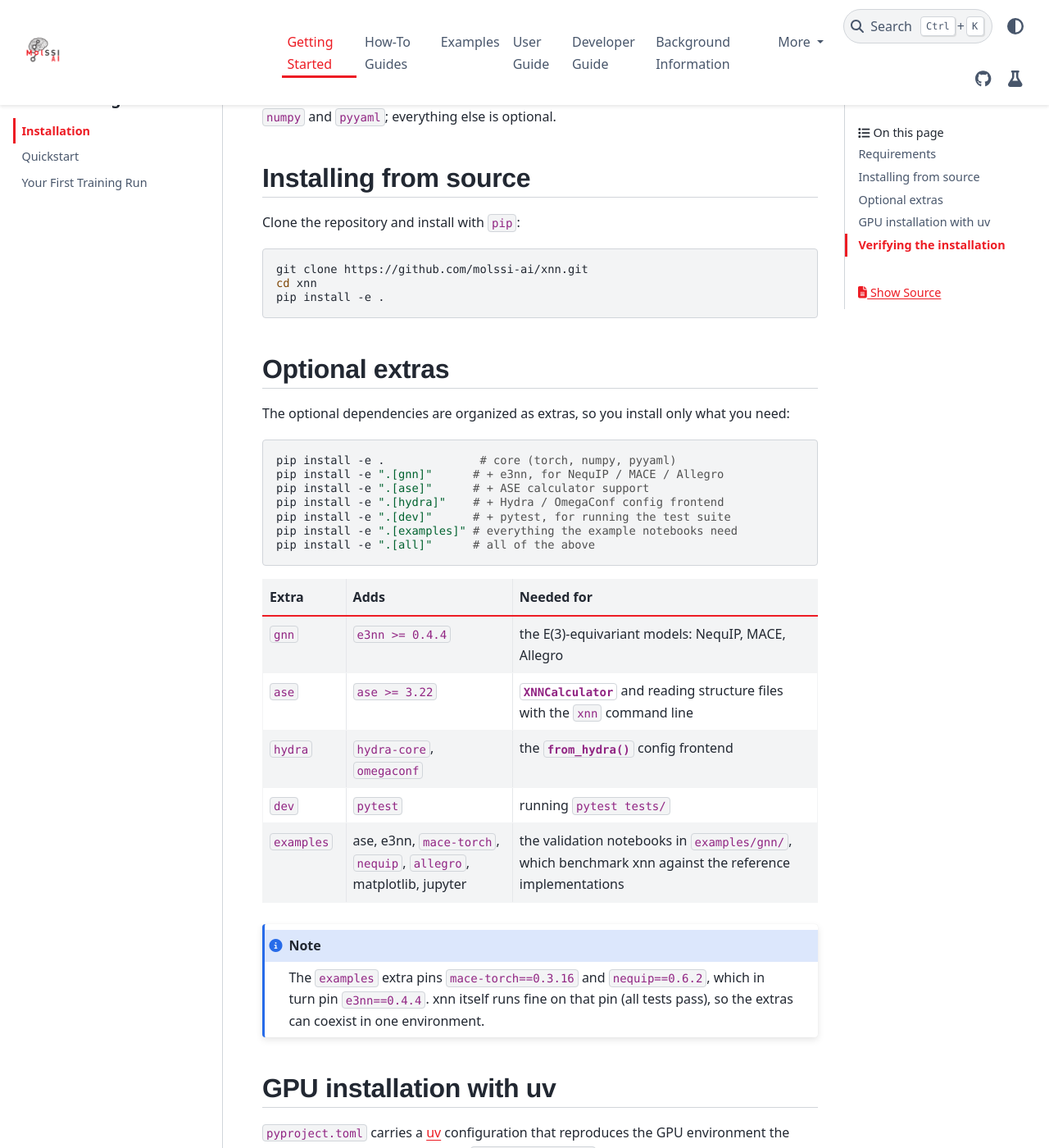
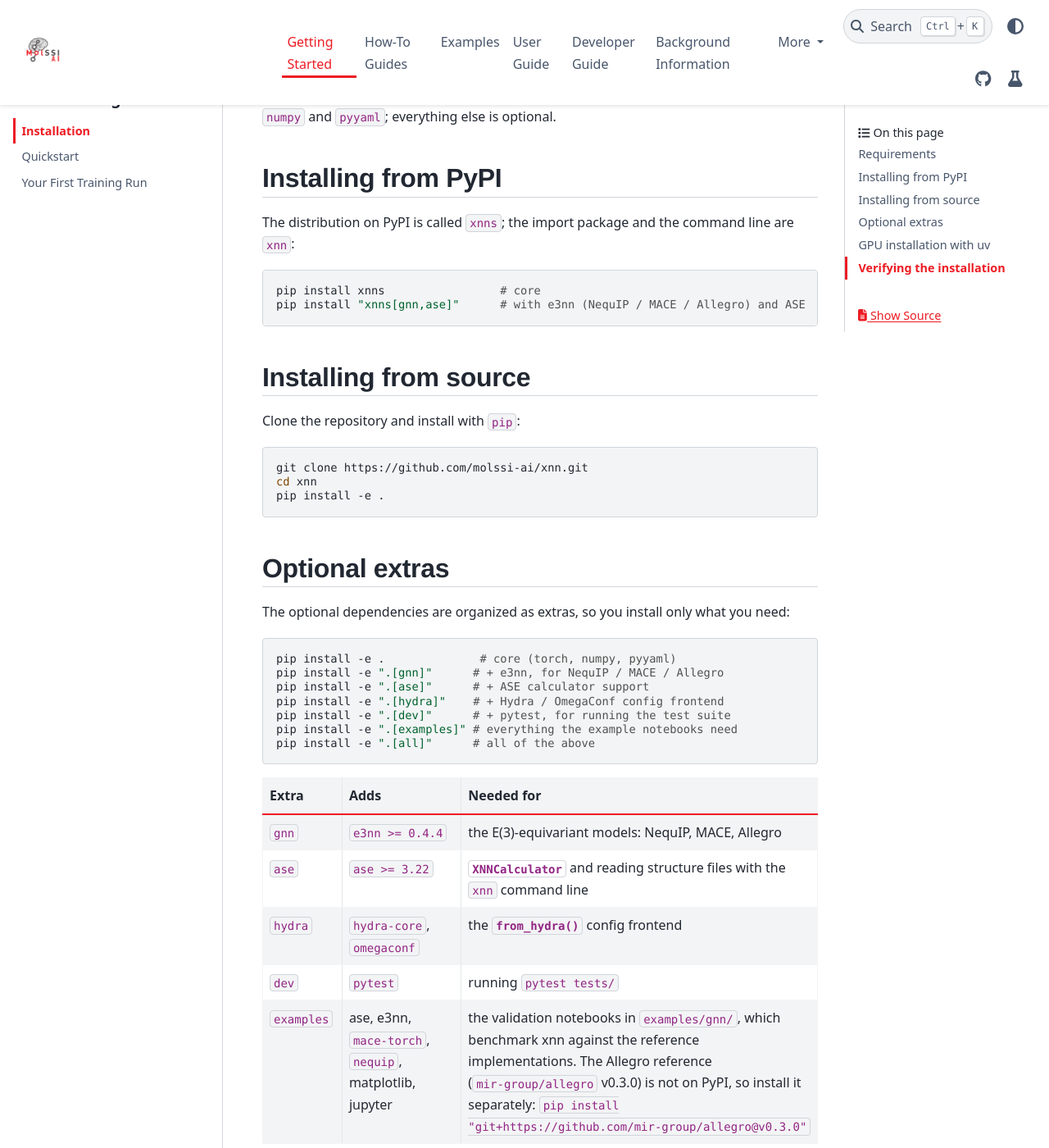
Before and after one commit to molssi-ai/xnn, a Sphinx documentation site: the page built from docs/getting_started/installation.rst, in a window 1280 px wide and 1400 px high, scrolled down 314 px. Shown: the whole window at 82% size. Built offline with Sphinx 7.4.7 and the PyData theme 0.15.4, drawn with Linux system fonts in a browser that asks for light colours; pages that are not in the unit, such as notebooks, are missing from menus.

```diff
--- a/docs/developer_guide/index.rst
+++ b/docs/developer_guide/index.rst
@@ -14,3 +14,4 @@ build this documentation.
    extending
    testing
    documentation
+   releasing
--- a/docs/getting_started/installation.rst
+++ b/docs/getting_started/installation.rst
@@ -8,6 +8,16 @@ Requirements
 ============
 xnn requires Python 3.10 or later. The core package depends only on
 ``torch`` (>= 2.0), ``numpy`` and ``pyyaml``; everything else is optional.
+
+Installing from PyPI
+====================
+The distribution on PyPI is called ``xnns``; the import package and the
+command line are ``xnn``:
+
+.. code-block:: bash
+
+   pip install xnns                 # core
+   pip install "xnns[gnn,ase]"      # with e3nn (NequIP / MACE / Allegro) and ASE
 
 Installing from source
 ======================
@@ -55,9 +65,11 @@ you need:
      - ``pytest``
      - running ``pytest tests/``
    * - ``examples``
-     - ase, e3nn, ``mace-torch``, ``nequip``, ``allegro``, matplotlib, jupyter
+     - ase, e3nn, ``mace-torch``, ``nequip``, matplotlib, jupyter
      - the validation notebooks in ``examples/gnn/``, which benchmark xnn
-       against the reference implementations
+       against the reference implementations. The Allegro reference
+       (``mir-group/allegro`` v0.3.0) is not on PyPI, so install it
+       separately: ``pip install "git+https://github.com/mir-group/allegro@v0.3.0"``
 
 .. note::
 
```
Also changed, not shown: README.md (+14 -0 lines), docs/developer_guide/releasing.rst (added, +75 -0 lines), pyproject.toml (+45 -6 lines), 2 other files.
